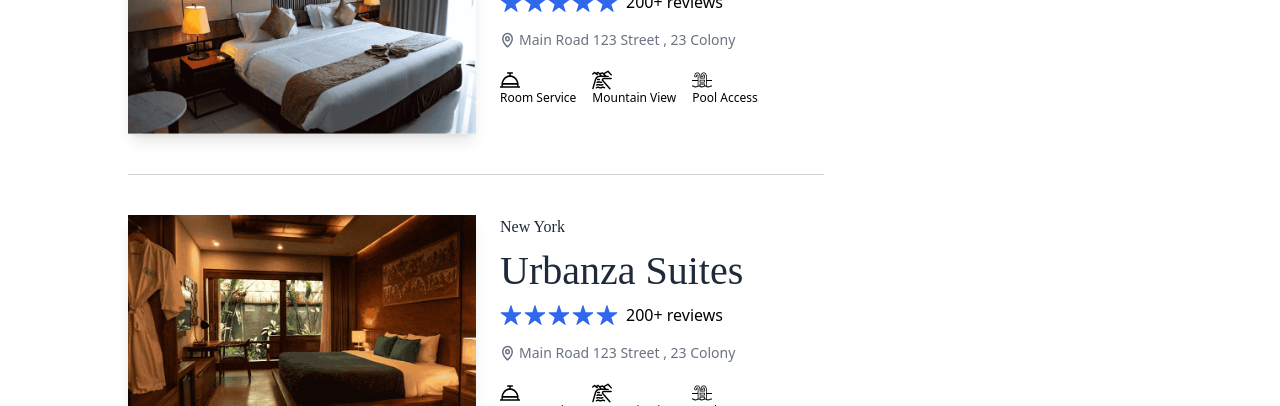
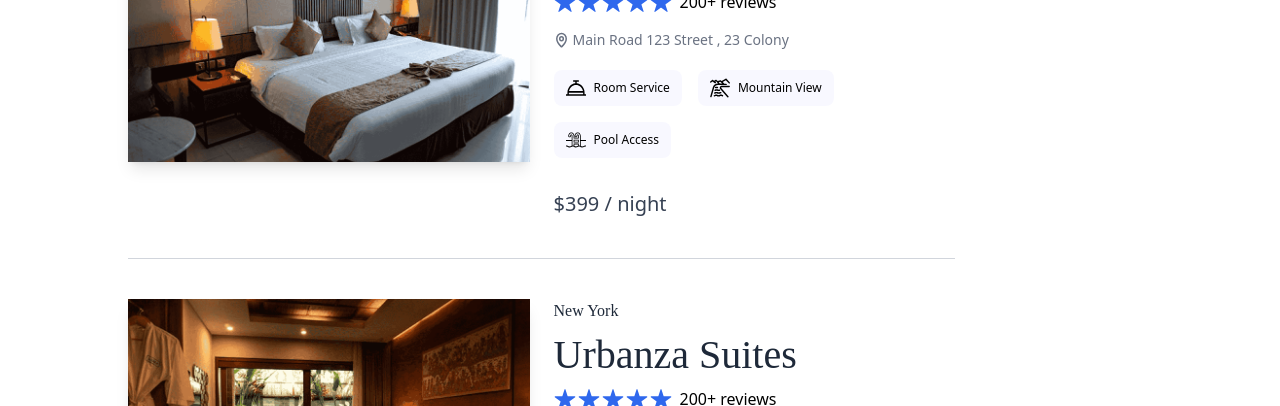
Before and after one commit to Al3k5a24/QuickStay, a React (Vite) app: page /rooms in a window 1280 px wide. Shown: the part 394-800 px from the top of the page. Built offline with nearby package versions, Linux system fonts and the light colour scheme; no server answers; a web font is replaced by a local one.

Commit message:
Adding Filter search

```diff
--- a/src/pages/Rooms.jsx
+++ b/src/pages/Rooms.jsx
@@ -38,16 +38,19 @@ const navigate=useNavigate();
                         <img src={assets.locationIcon} alt="location-icon" />
                         <span>{room.hotel.address}</span>
                     </div>
-
+                    {/* Room amenities */}
                     <div className='flex flex-wrap items-center mt-3 mb-6 gap-4'>
                         {room.amenities.map((item,index)=>(
-                            <div>
+                            <div key={index} className='flex items-center
+                            gap-2 px-3 py-2 rounded-lg bg-[#F5F5FF]/70'>
                                 <img src={facilityIcons[item]} alt={item}
                                 className='w-5 h-5' />
                                 <p className='text-xs'>{item}</p>
                             </div>
                         ))}
                     </div>
+                    {/* Room price */}
+                    <p className='text-xl font-meidum text-gray-700'>${room.pricePerNight} / night</p>
                  </div>
             </div>
         ))}
```
